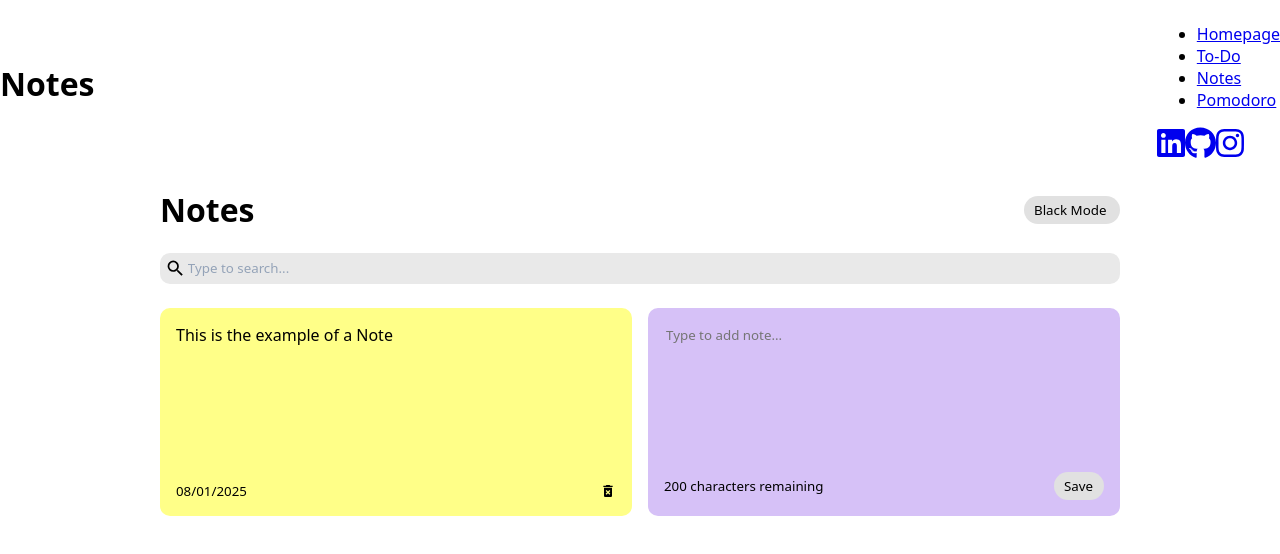
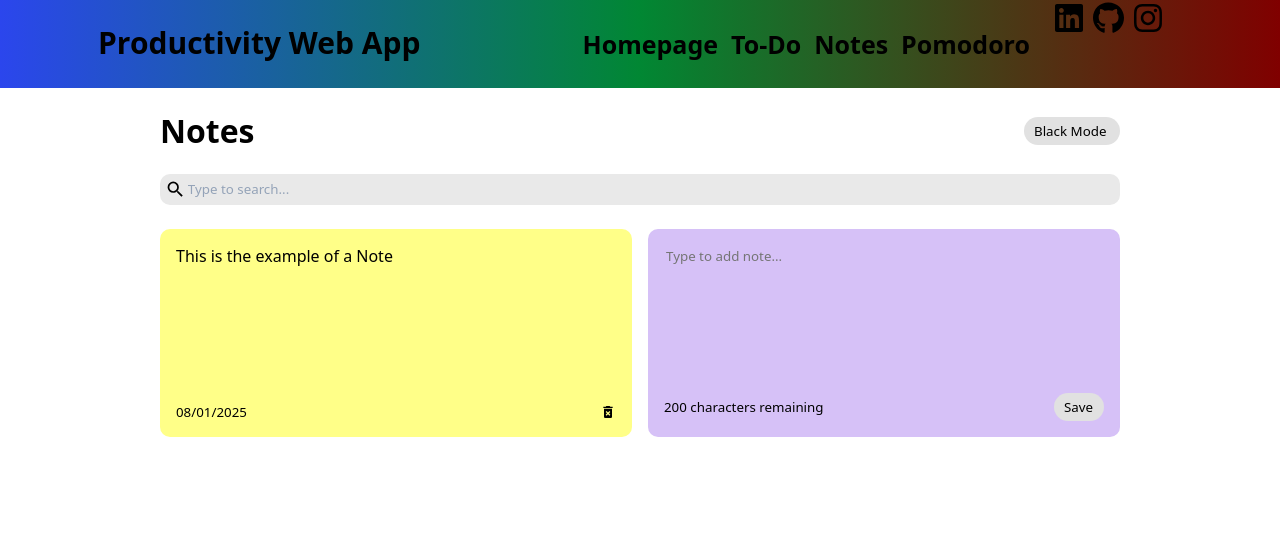
Before and after one commit to WilkinsGBE/ProductivityWebApp, a React (Vite) app: page /notes in a window 1280 px wide. Shown: the top 554 px of the page. Built offline with nearby package versions, Linux system fonts and the light colour scheme.

Commit message:
Change the header nav for screen size like a ipad

```diff
--- a/src/App.jsx
+++ b/src/App.jsx
@@ -12,8 +12,8 @@ const App = () => {
       <Header /> {/* Always visible header with navigation links */}
       <div className="content">
         <Routes>
+          <Route path="/todo" element={<Todo />} />
           <Route path="/" element={<Homepage />} />
-          <Route path="/todo" element={<Todo />} />
           <Route path="/notes" element={<NotesApp />} />
           <Route path="/pomodoro" element={<Pomodoro />} />
         </Routes>
--- a/src/Header.jsx
+++ b/src/Header.jsx
@@ -7,6 +7,7 @@ import {
   faGithub,
 } from "@fortawesome/free-brands-svg-icons";
 import { faBars, faXmark } from "@fortawesome/free-solid-svg-icons";
+import "./components/TodoApp/TodoApp.css";
 
 export const Header = () => {
   const [isMenuOpen, setIsMenuOpen] = useState(false);
@@ -29,8 +30,8 @@ export const Header = () => {
   const closeMenu = () => setIsMenuOpen(false);
 
   return (
-    <div className="header">
-      <h1>Notes</h1>
+    <div className="Main-header">
+      <h1>Productivity Web App</h1>
 
       {/* Mobile Menu - Only show if screen width < 768px */}
       {isMobile && !isMenuOpen && (
@@ -94,7 +95,9 @@ export const Header = () => {
 
       {/* Desktop Links (Always visible if screen width >= 768px) */}
       {!isMobile && (
-        <div className="desktop-nav-links">
+        <>
+          <div className="header-links">
+            <div className="pages-nav-links">
               <ul>
                 <li className="home">
                   <Link to="/">Homepage</Link>
@@ -109,6 +112,7 @@ export const Header = () => {
                   <Link to="/pomodoro">Pomodoro</Link>
                 </li>
               </ul>
+            </div>
             <div className="social-icons">
               <a
                 href="https://www.linkedin.com/in/ariel-wilkins-saintil-a79207286/"
@@ -133,6 +137,7 @@ export const Header = () => {
               </a>
             </div>
           </div>
+        </>
       )}
     </div>
   );
--- a/src/components/Homepage/Homepage.jsx
+++ b/src/components/Homepage/Homepage.jsx
@@ -1,9 +1,10 @@
 import React from "react";
-import "./homepage.css"
+import "./homepage.css";
 
 export const Homepage = () => {
   return (
     <>
+      <h1>THIS PAGE IS UNDER CONSTRUCTION !!!</h1>
       <div className="homepage">
         <h1>What this page is about</h1>
         <div>
--- a/src/components/TodoApp/TodoApp.css
+++ b/src/components/TodoApp/TodoApp.css
@@ -87,22 +87,87 @@ nav ul li.notes:hover a {
 
 /* -------- Title ------- */
 
-.header {
+.Main-header {
   display: flex;
-  justify-content: center;
-  align-items: center;
-  margin-top: 7px;
-  gap: 2px;
+  padding: 10px 20px;
+  background: linear-gradient(
+    90deg,
+    rgba(43, 70, 237, 1) 0%,
+    rgba(1, 135, 51, 1) 50%,
+    rgba(128, 0, 0, 1) 100%
+  );
+  flex-direction: row;
+  justify-content: space-around;
+  padding: 2px;
 }
 
-.header img {
-  width: 36px;
+.Main-header h1 {
+  margin-left: -20px;
+  font-size: 30px;
+}
+
+.header-links {
+  display: flex;
+  flex-direction: row;
+  color: black;
+}
+
+.pages-nav-links {
+  display: flex;
+  flex-direction: row;
+  padding-right: 10px;
+
+}
+
+.pages-nav-links ul {
+  display: flex;
+  flex-direction: row;
+  list-style-type: none;
+  padding-left: 0;
+  font-size: 25px;
+  text-decoration: none;
+  gap: 13px;
+  margin-left: -70px;
+}
+
+.pages-nav-links ul a {
+  text-decoration: none;
+  color: black;
+  font-weight: 650;
+}
+
+.pages-nav-links .home a:hover {
+  color: rgba(43, 70, 237, 1);
+}
+
+.pages-nav-links .todos a:hover {
+  color: rgb(196, 242, 213);
+}
+
+.pages-nav-links .notes a:hover {
+  color: #ffff88;
+}
+
+.pages-nav-links .pomo a:hover {
+  color: rgba(255, 0, 0, 1);
+}
+
+.social-icons {
+  padding-left: 15px;
+}
+
+.social-icons a {
+  color: black;
+  gap: 100px;
   margin-right: 10px;
 }
 
-.header h1 {
-  color: green;
-  font-size: 2rem;
+.social-icons a:last-child {
+  margin-right: 0px;
+}
+
+.social-icons a:hover {
+  color: white;
 }
 
 /* ------ Input box ------ */
@@ -206,7 +271,7 @@ input::placeholder {
     max-width: 600px; /* Adjust for tablet screens */
   }
 
-  .header img {
+  .header icon {
     width: 32px; /* Reduce icon size */
   }
 
@@ -410,7 +475,6 @@ nav a {
   }
 }
 
-
 /* Menu for Mobile */
 .menu-container {
   display: none; /* Hidden by default */
```
Lines whose indentation alone changed are shown as unchanged.
